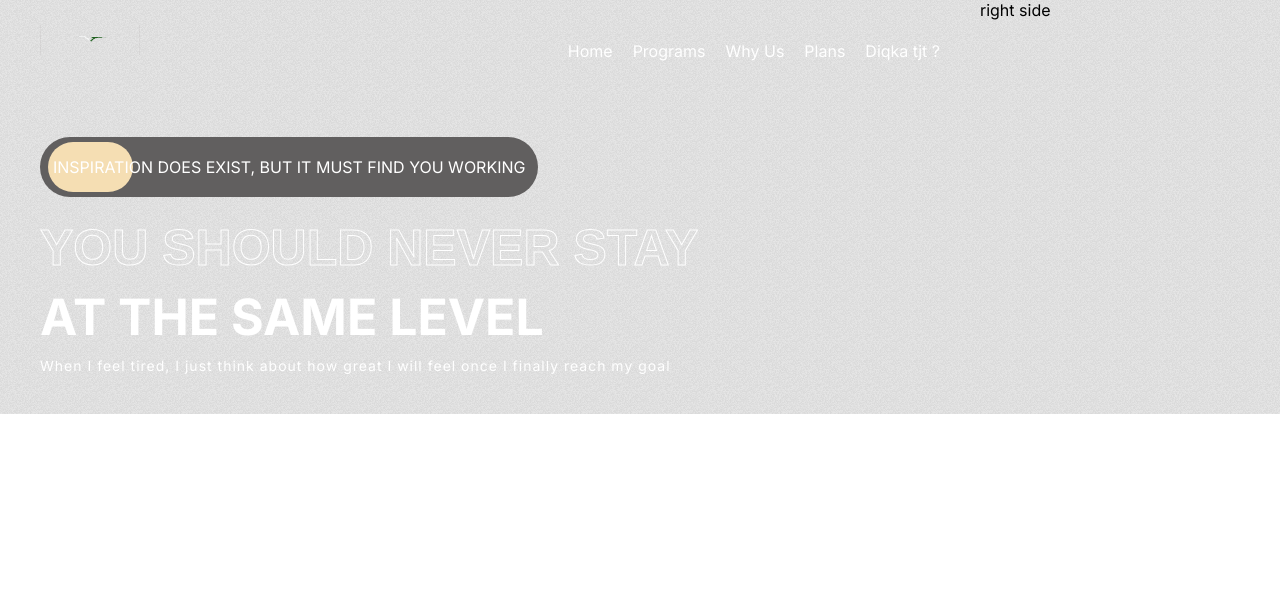
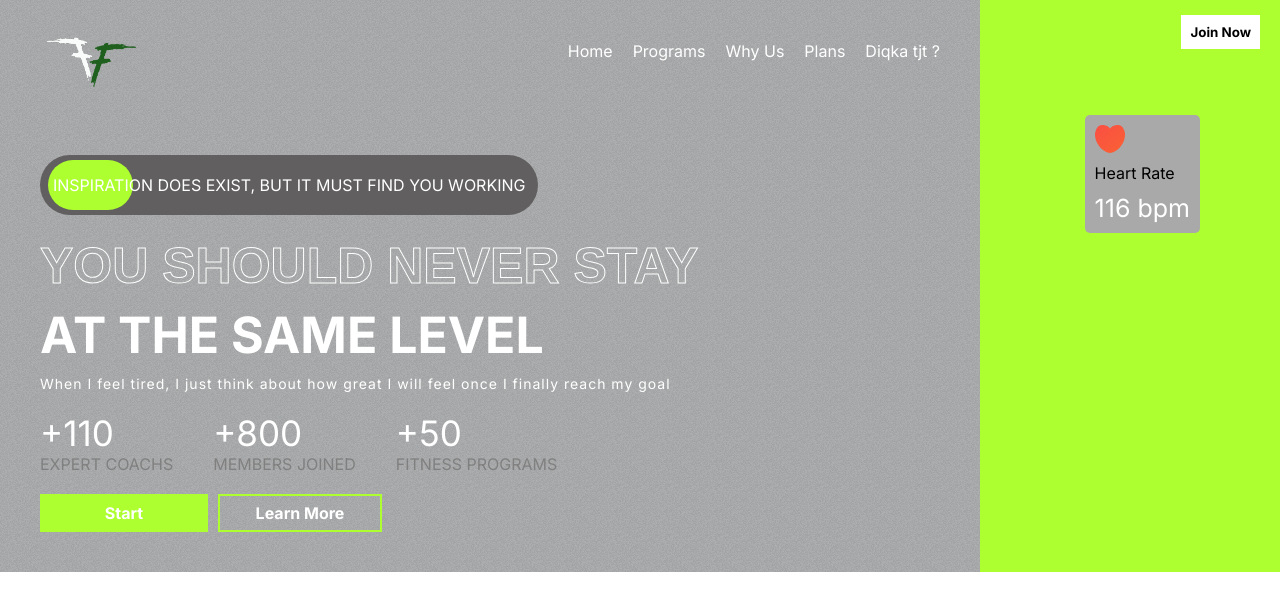
Before and after one commit to AndinBudakova/Fit-and-Fast, a React (Create React App) app: page / in a window 1280 px wide. Shown: the top 610 px of the page. Built offline with nearby package versions, Linux system fonts and the light colour scheme.

Commit message:
Home page
rregullimi i faqes, shtimi i teksteve, butonave .... fixing it

```diff
--- a/src/App.css
+++ b/src/App.css
@@ -7,40 +7,16 @@
   gap: 6rem;
   overflow: hidden;
 }
-.App-logo {
-  height: 40vmin;
-  pointer-events: none;
+:root {
+  --lightgray: #D9D9D9;
+  --gray: #9c9c9c;
+  --orange: #f48915;
+  --darkGrey: #464D53;
+  --caloryCard: #656565;
+  --planCard: linear-gradient(210.41deg, #fa5042 1.14%, #ffa739 100.75%);
+  --appColor:  #b5b6b7;
 }
 
-@media (prefers-reduced-motion: no-preference) {
-  .App-logo {
-    animation: App-logo-spin infinite 20s linear;
-  }
-}
-
-.App-header {
-  background-color: #282c34;
-  min-height: 100vh;
-  display: flex;
-  flex-direction: column;
-  align-items: center;
-  justify-content: center;
-  font-size: calc(10px + 2vmin);
-  color: white;
-}
-
-.App-link {
-  color: #61dafb;
-}
-
-@keyframes App-logo-spin {
-  from {
-    transform: rotate(0deg);
-  }
-  to {
-    transform: rotate(360deg);
-  }
-}
 
 .stroke-text{
   color: transparent;
@@ -48,3 +24,19 @@
   -webkit-text-stroke-width: 1px;
   -webkit-text-stroke-color: white;
 }
+
+
+.btn{
+  background-color: white;
+  padding: 5px;
+  font-weight: bold;
+  border: 4px solid transparent;
+  transition: 300ms all;
+  display: flex;
+  align-items: center;
+  justify-content: center;
+}
+
+.btn:hover{
+  cursor:pointer;
+}
--- a/src/components/Header/Header.css
+++ b/src/components/Header/Header.css
@@ -6,7 +6,7 @@
 
 .logo{
     width:100px;
-    height: 30px;
+    height: 70px;
 }
 
 .header-menu{
@@ -18,6 +18,6 @@
 
 .header-menu>li:hover{
     cursor: pointer;
-    color: rgb(28, 155, 54);
+    color: greenyellow;
     cursor: pointer;
 }
--- a/src/components/Home.jsx
+++ b/src/components/Home.jsx
@@ -1,6 +1,8 @@
 import React from 'react'
 import './styles/Home.css'
 import Header from './Header/Header'
+import Heart from "../../src/assets/heart.jpg"
+
 const Home = () => {
     return(
         <div className="home">
@@ -12,7 +14,7 @@ const Home = () => {
                     <span>Inspiration does exist, but it must find you working</span>
                 </div>
 
-                <div className="hero-text">
+                <div className="home-text">
                     <div><span className='stroke-text'>You should never stay</span>
                     </div>
                     <div><span>At the same level</span>
@@ -26,8 +28,33 @@ const Home = () => {
 
                 </div>
 
+                <div className="figures">
+                    <div>
+                        <span>+110</span>
+                        <span>expert coachs</span>
+                    </div>
+                    <div>
+                        <span>+800</span>
+                        <span>members joined</span>
+                    </div>
+                    <div>
+                        <span>+50</span>
+                        <span>fitness programs</span>
+                    </div>
+                </div>
+                <div className="home-buttons">
+                        <buttons className="btn">Start</buttons>
+                        <buttons className="btn">Learn More</buttons>
+                    </div>
             </div>
-            <div className="right-h">right side</div>
+            <div className="right-h">
+                <button className="btn">Join Now</button>
+
+                <div className="heart-rate">
+                    <img src={Heart} alt=""/>
+                    <span>Heart Rate</span><span>116 bpm</span>
+                </div>
+            </div>
         </div>
     )
 }
--- a/src/components/styles/Home.css
+++ b/src/components/styles/Home.css
@@ -12,7 +12,9 @@
     flex-direction: column;
 }
 .right-h{
-    flex: 1
+    flex: 1;
+    position: relative;
+    background-color: greenyellow;
 }
 
 .ad{
@@ -34,7 +36,7 @@
 
 .ad>div{
     position: absolute;
-    background-color: wheat;
+    background-color: greenyellow;
     width: 85px;
     height: 50px;
     left: 8px;
@@ -42,7 +44,7 @@
     z-index: 1;
 }
 
-.hero-text{
+.home-text{
     display: flex;
     flex-direction: column;
     gap: 10px;
@@ -53,10 +55,79 @@
     text-overflow: inherit;
 }
 
-.hero-text>div:nth-of-type(3){
+.home-text>div:nth-of-type(3){
     font-size: 14px;
     font-weight: 200;
     text-transform: none;
     letter-spacing: 1px;
     width: 80%;
 }
+
+.figures{
+    display: flex;
+    gap: 40px;
+
+}
+
+.figures>div{
+    display: flex;
+    flex-direction: column;
+}
+
+.figures>div>span:nth-of-type(1){
+    color: white;
+    font-size: 35px;
+}
+
+.figures>div>span:nth-of-type(2){
+    color: grey;
+    text-transform: uppercase;
+}
+
+.home-buttons{
+    display: flex;
+    gap: 10px;
+    font-weight: normal;
+}
+
+.home-buttons>:nth-child(1){
+    color: white;
+    background-color: greenyellow;
+    width: 150px;
+}
+
+.home-buttons>:nth-child(2){
+    color: white;
+    background-color: transparent;
+    width: 150px;
+    border: 2px solid greenyellow;
+}
+
+.right-h>.btn{
+   position: absolute;
+   right: 20px; top: 15px; color: black;
+}
+
+.heart-rate>img{
+    width:30px;
+}
+
+.heart-rate{
+    display: flex;
+    flex-direction: column;
+    gap: 10px;
+    background-color: darkgray;
+    width: fit-content;
+    padding: 10px;
+    align-items: flex-start;
+    border-radius: 5px;
+    position: absolute;
+    right: 80px;
+    top: 115px;
+}
+
+.heart-rate>:nth-child(3)
+{
+    color: white;
+    font-size:25px;
+}
```
Also changed, not shown: src/assets/heart.jpg (added), src/assets/logo.jpg.
